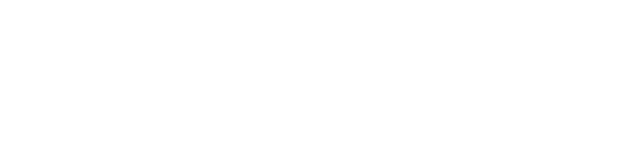
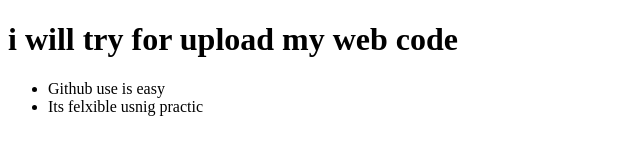
Before and after one commit to Rafsun83/First-web-repo, a plain HTML site: page index.html in a window 1280 px wide. Shown: the whole page, without its empty margins (0-640 px from the left). Drawn offline with Linux system fonts and the light colour scheme.

Commit message:
some writing

```diff
--- a/index.html
+++ b/index.html
@@ -7,6 +7,13 @@
     <title>First web repo</title>
 </head>
 <body>
+    <h1>i will try for upload my web code</h1>
+    <ul>
+        <li>Github use is easy </li>
+        <li>Its felxible usnig practic
+        </li>
+    </ul>
+
 
 </body>
 </html>
```
